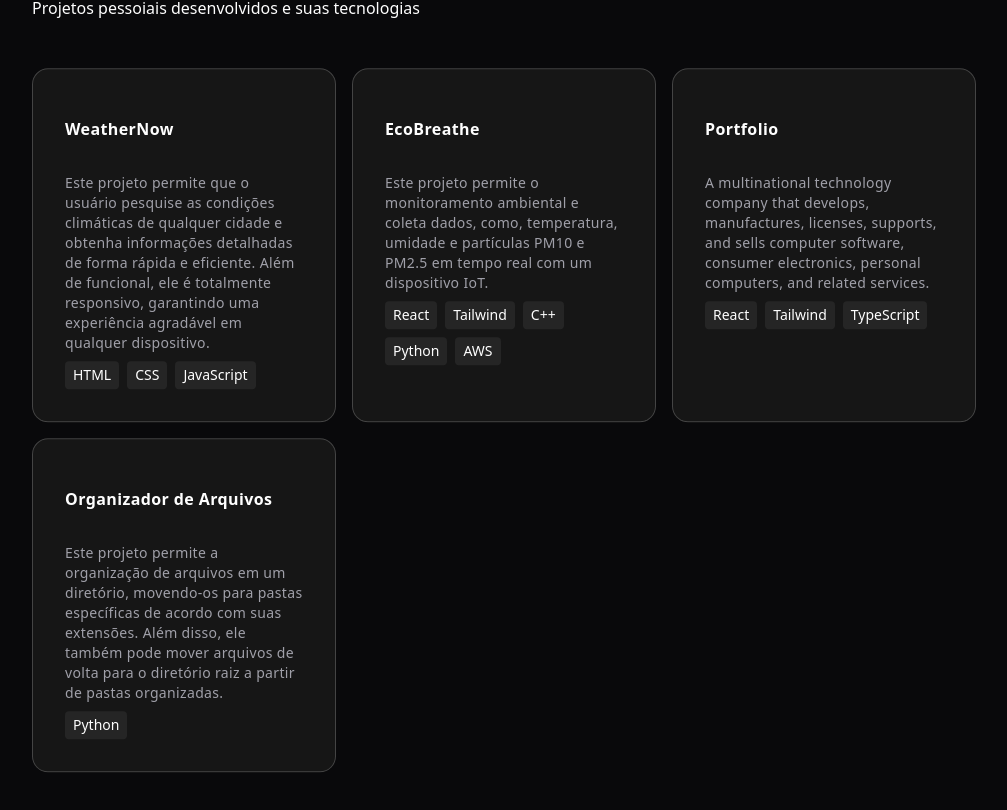
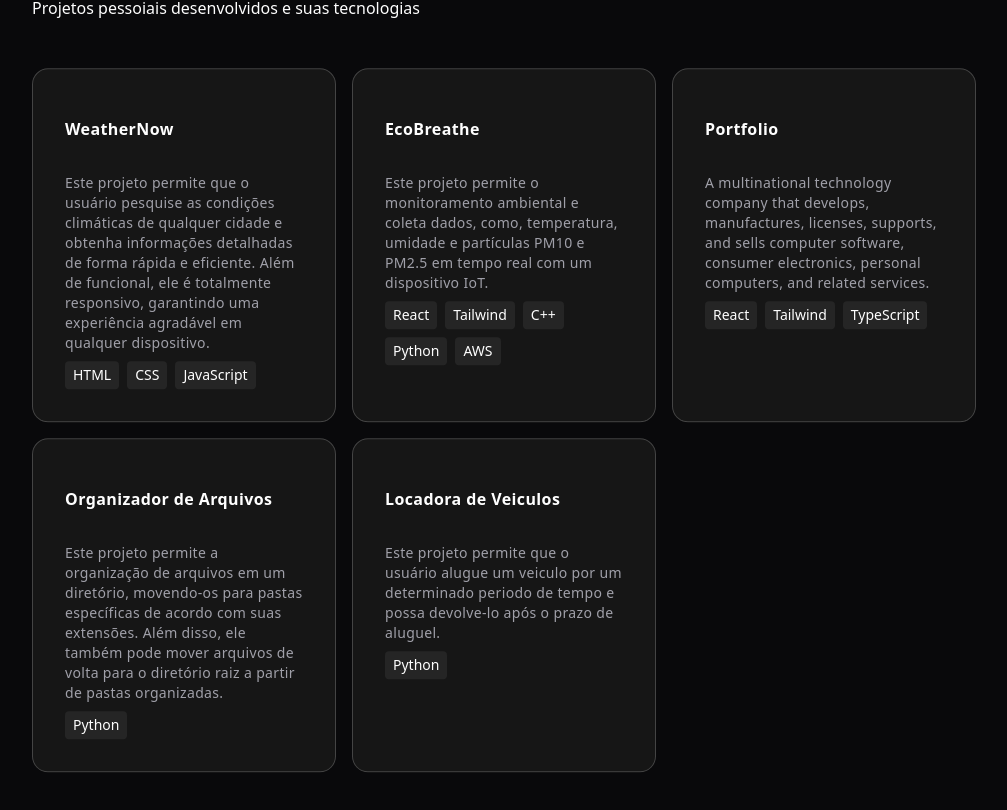
Before and after one commit to NicolasHaubricht/Portfolio, a React (Vite) app: page / in a window 1280 px wide. Shown: the part 2004-2814 px from the top of the page, without its empty margins (136-1143 px from the left). Built offline with nearby package versions, Linux system fonts and the light colour scheme.

Commit message:
Adicionando projeto

```diff
--- a/src/components/Buttons/Curriculo/Curriculo.tsx
+++ b/src/components/Buttons/Curriculo/Curriculo.tsx
@@ -3,7 +3,7 @@ import ButtonDownload from "../ButtonDownload/ButtonDownload";
 const Curriculo = () => {
 
     return (
-        <ButtonDownload fileName="/public/Curriculo.pdf" fileUrl="/public/Curriculo.pdf" text="Download Currículo"/>
+        <ButtonDownload fileName="Curriculo Nicolas Haubricht" fileUrl="/public/cv.docx" text="Download Currículo"/>
     );
 };
 
--- a/src/components/CardProjetos/CardProjetos.tsx
+++ b/src/components/CardProjetos/CardProjetos.tsx
@@ -35,4 +35,10 @@ export const projetos = [
         link: "/projetos/organizador-de-arquivos",
         tecnologias: ["Python"],
     },
+    {
+        title: "Locadora de Veiculos",
+        description:"Este projeto permite que o usuário alugue um veiculo por um determinado periodo de tempo e possa devolve-lo após o prazo de aluguel.",
+        link: "/projetos/locadora-de-veiculos",
+        tecnologias: ["Python"],
+    },
 ];
--- a/src/routes/Projeto/Projeto.tsx
+++ b/src/routes/Projeto/Projeto.tsx
@@ -41,6 +41,14 @@ const projetos = [
         imagem: 'https://images.pexels.com/photos/1446076/pexels-photo-1446076.jpeg?auto=compress&cs=tinysrgb&w=1260&h=750&dpr=1',
         deploy: 'https://weather-now-drab-eight.vercel.app/',
         repositorio: 'https://github.com/NicolasHaubricht/WeatherNow',
+    },
+    {
+        id: 'locadora-de-veiculos',
+        titulo: 'Locadora de Veiculos',
+        descricao: 'Este projeto permite que o usuário alugue um veiculo por um determinado periodo de tempo e possa devolve-lo após o prazo de aluguel. ',
+        imagem: 'https://images.pexels.com/photos/247791/pexels-photo-247791.png?auto=compress&cs=tinysrgb&w=1260&h=750&dpr=1',
+        deploy: '',
+        repositorio: 'https://github.com/NicolasHaubricht/Locadora-de-Veiculos',
     },
 ];
 
```
